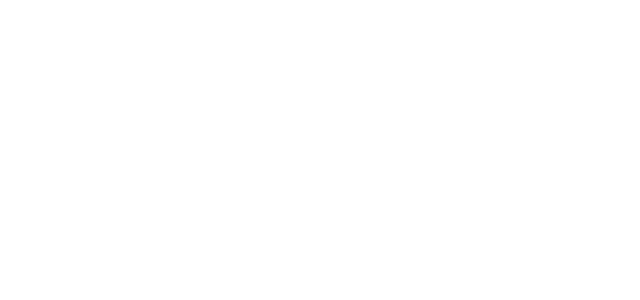
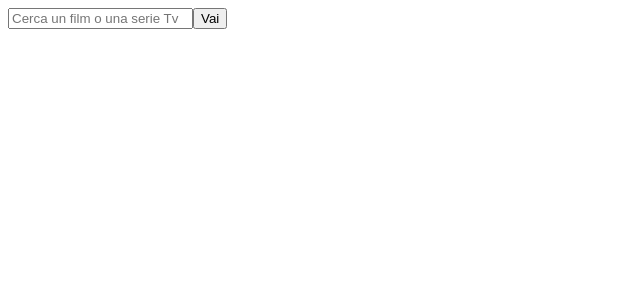
Before and after one commit to Fernweh99/vue-boolflix, a Vue app: page / in a window 1280 px wide. Shown: the top 300 px of the page, without its empty margins (0-640 px from the left). Built offline with nearby package versions, Linux system fonts and the light colour scheme.

Commit message:
finish milestone 1

```diff
--- a/src/App.vue
+++ b/src/App.vue
@@ -1,14 +1,41 @@
 <template>
   <div>
+    <BaseHeader @btn-search-click="setQueryAndSearch"/>
+    <main>
+      <SectionMovies :searchArray="movies"/>
+    </main>
   </div>
 </template>
 
 <script>
+import BaseHeader from "./components/BaseHeader.vue"
+import SectionMovies from "./components/SectionMovies.vue"
+import axios from "axios"
 
 export default {
   name: 'BoolFlix',
   components: {
-  }
+    BaseHeader,
+    SectionMovies,
+  },
+  data() {
+    return {
+      movies: [],
+      baseUrl: "https://api.themoviedb.org/3",
+      query: "",
+    }
+  },
+  methods: {
+    setQueryAndSearch (value) {
+      this.query = value;
+      axios.get(`https://api.themoviedb.org/3/search/movie?api_key=a69091a486f611ccfdfadd6ece3af0c2&query=${this.query}&language=it-IT`)
+      .then(res => {
+        this.movies = res.data.results.map((item)=>{
+          return item = {title: item.title, original_title: item.original_title, language: item.original_language, vote: item.vote_average};
+        })
+      })
+    }
+  },
 }
 </script>
 
--- /dev/null
+++ b/src/components/BaseHeader.vue
@@ -0,0 +1,26 @@
+<template>
+  <header>
+    <input type="text" v-model="searchText" placeholder="Cerca un film o una serie Tv">
+    <button @click="emitSearchText">Vai</button>
+  </header>
+</template>
+
+<script>
+export default {
+  name: "BaseHeader",
+  data() {
+    return {
+      searchText: ""
+    }
+  },
+  methods: {
+    emitSearchText () {
+      this.$emit("btn-search-click", this.searchText)
+    }
+  }
+}
+</script>
+
+<style>
+
+</style>
--- /dev/null
+++ b/src/components/SectionMovies.vue
@@ -0,0 +1,25 @@
+<template>
+  <div class="container">
+    <ul>
+      <li v-for="item in searchArray" :key="item.original_title">
+        <h3>Titolo:</h3> {{ item.title }}
+        <h3>Titolo Originale:</h3> {{ item.original_title }}
+        <h3>Lingua:</h3> {{ item.language }}
+        <h3>Voto:</h3> {{ item.vote }}
+      </li>
+    </ul>
+  </div>
+</template>
+
+<script>
+export default {
+  name: "SectionMovies",
+  props: {
+    searchArray: Array,
+  }
+}
+</script>
+
+<style>
+
+</style>
```
